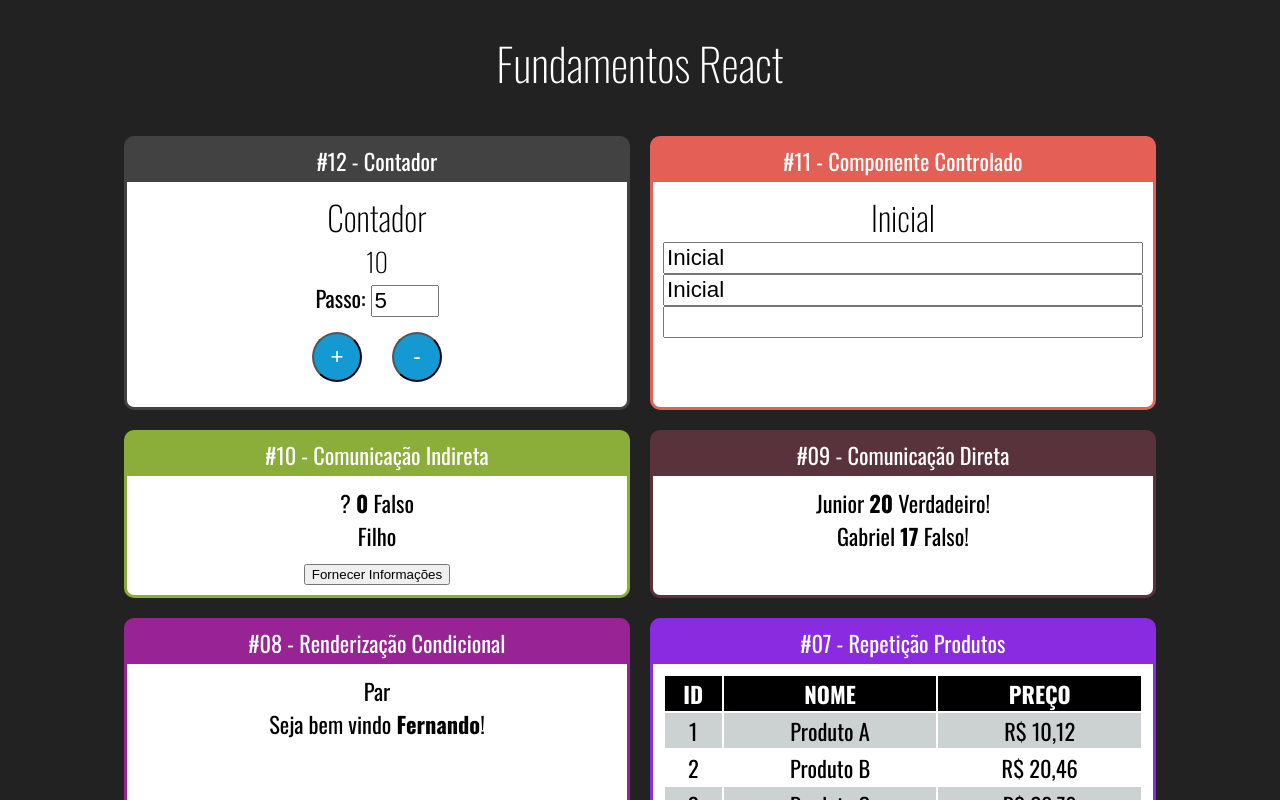
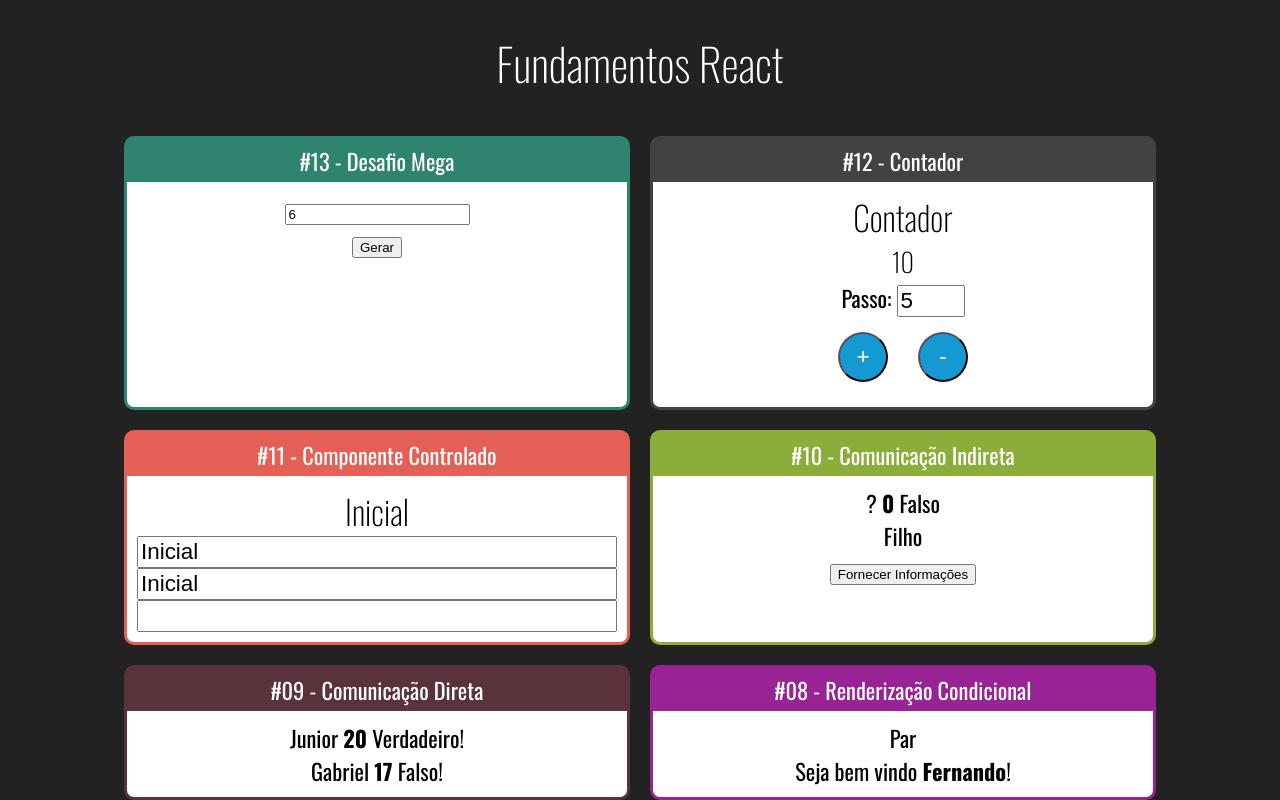
Before and after one commit to pedrohsbatista/Fundamentos-React, a React (Create React App) app: page / in a window 1280 px wide. Shown: the top 800 px of the page. Built offline with nearby package versions, Linux system fonts and the light colour scheme.

Commit message:
Desafio mega

```diff
--- a/src/App.jsx
+++ b/src/App.jsx
@@ -1,14 +1,15 @@
 import './App.css';
 import React from 'react'
 
-import Contador from './components/contador/Contador';
-import Input from './components/formulario/Input';
-import IndiretaPai from './components/comunicacao/IndiretaPai';
-import DiretaPai from './components/comunicacao/DiretaPai';
-import UsuarioInfo from './components/condicional/UsuarioInfo';
-import ParOuImpar from './components/condicional/ParOuImpar';
-import TabelaProdutos from './components/repeticao/TabelaProdutos';
-import ListaAlunos from './components/repeticao/ListaAlunos';
+import Mega from './components/mega/Mega'
+import Contador from './components/contador/Contador'
+import Input from './components/formulario/Input'
+import IndiretaPai from './components/comunicacao/IndiretaPai'
+import DiretaPai from './components/comunicacao/DiretaPai'
+import UsuarioInfo from './components/condicional/UsuarioInfo'
+import ParOuImpar from './components/condicional/ParOuImpar'
+import TabelaProdutos from './components/repeticao/TabelaProdutos'
+import ListaAlunos from './components/repeticao/ListaAlunos'
 import Familia from './components/basicos/Familia'
 import FamiliaMembro from './components/basicos/FamiliaMembro'
 import Card from './components/layout/Card'
@@ -38,6 +39,9 @@
         <h1>Fundamentos React</h1>
 
         <div className="Cards">
+            <Card titulo="#13 - Desafio Mega" color="#2F846F">
+                <Mega quantidade={6} />
+            </Card>
             <Card titulo="#12 - Contador" color="#424242">
                 <Contador numeroInicial={10}></Contador>
             </Card>
--- /dev/null
+++ b/src/components/mega/Input.jsx
@@ -0,0 +1,9 @@
+import React from "react";
+
+export default props => {
+    return (
+        <div>
+            <input type="number" value={props.quantidade} onChange={e => props.setQuantidade(e.target.value)} />
+        </div>
+    )
+}
--- /dev/null
+++ b/src/components/mega/Mega.jsx
@@ -0,0 +1,34 @@
+import React, { Component } from "react"
+import Input from "./Input"
+import Process from "./Process"
+import Output from "./Output"
+
+export default class Mega extends Component {
+
+    state = {
+        quantidade: this.props.quantidade,
+        numeros: []
+    }
+
+    setQuantidade = (quantidade) => {
+        this.setState({
+            quantidade: quantidade
+        })
+    }
+
+    returnNumbers = (numeros) =>  {
+        this.setState({
+            numeros: numeros
+        })
+    }
+
+    render() {
+        return (
+            <div>
+                <Input quantidade={this.state.quantidade} setQuantidade={this.setQuantidade} />
+                <Process quantidade={this.state.quantidade}  returnNumbers={this.returnNumbers}/>
+                <Output numeros={this.state.numeros} />
+            </div>
+        )
+    }
+}
--- /dev/null
+++ b/src/components/mega/Output.jsx
@@ -0,0 +1,11 @@
+import React from "react";
+
+export default props => {
+    return (
+        <div>
+            {props.numeros.map((numero, i) => {
+                return(<span key={i}>{i > 0 ?  - numero : numero}</span>)
+            })}
+        </div>
+    )
+}
--- /dev/null
+++ b/src/components/mega/Process.jsx
@@ -0,0 +1,27 @@
+import React from "react";
+
+export default props => {
+
+    function gerarNumeros() {
+        let numeros = [];
+
+        while(numeros.length < props.quantidade)
+        {
+            let newNumero = Math.floor(Math.random() * (60 - 1 + 1)) + 1;
+            if (!numeros.some(numero => numero == newNumero))
+                numeros.push(newNumero)
+        }
+
+        numeros.sort(function(a, b) {
+            return a-b;
+        })
+
+        return numeros
+    }
+
+    return (
+        <div>
+            <button onClick={e => props.returnNumbers(gerarNumeros())}>Gerar</button>
+        </div>
+    )
+}
```
